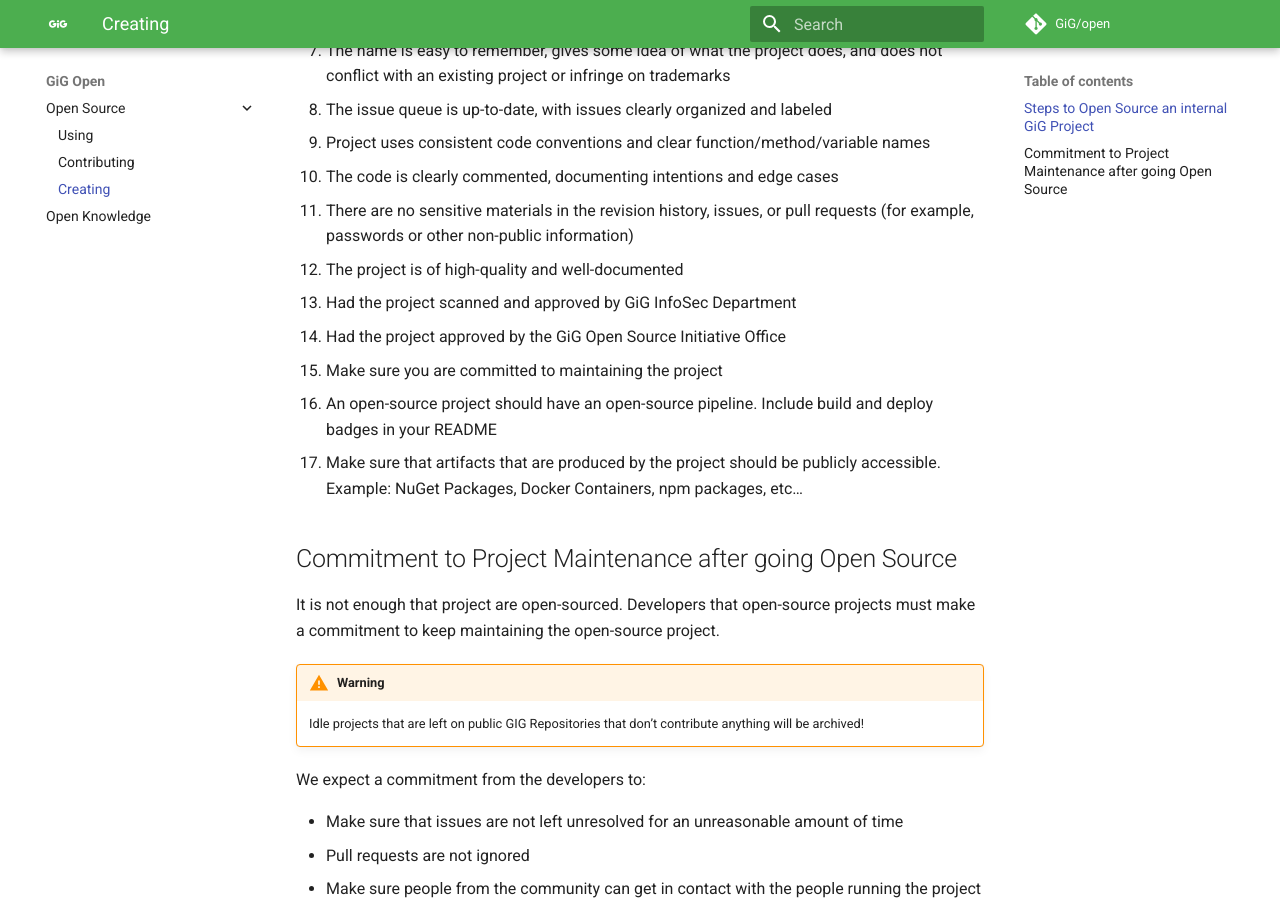
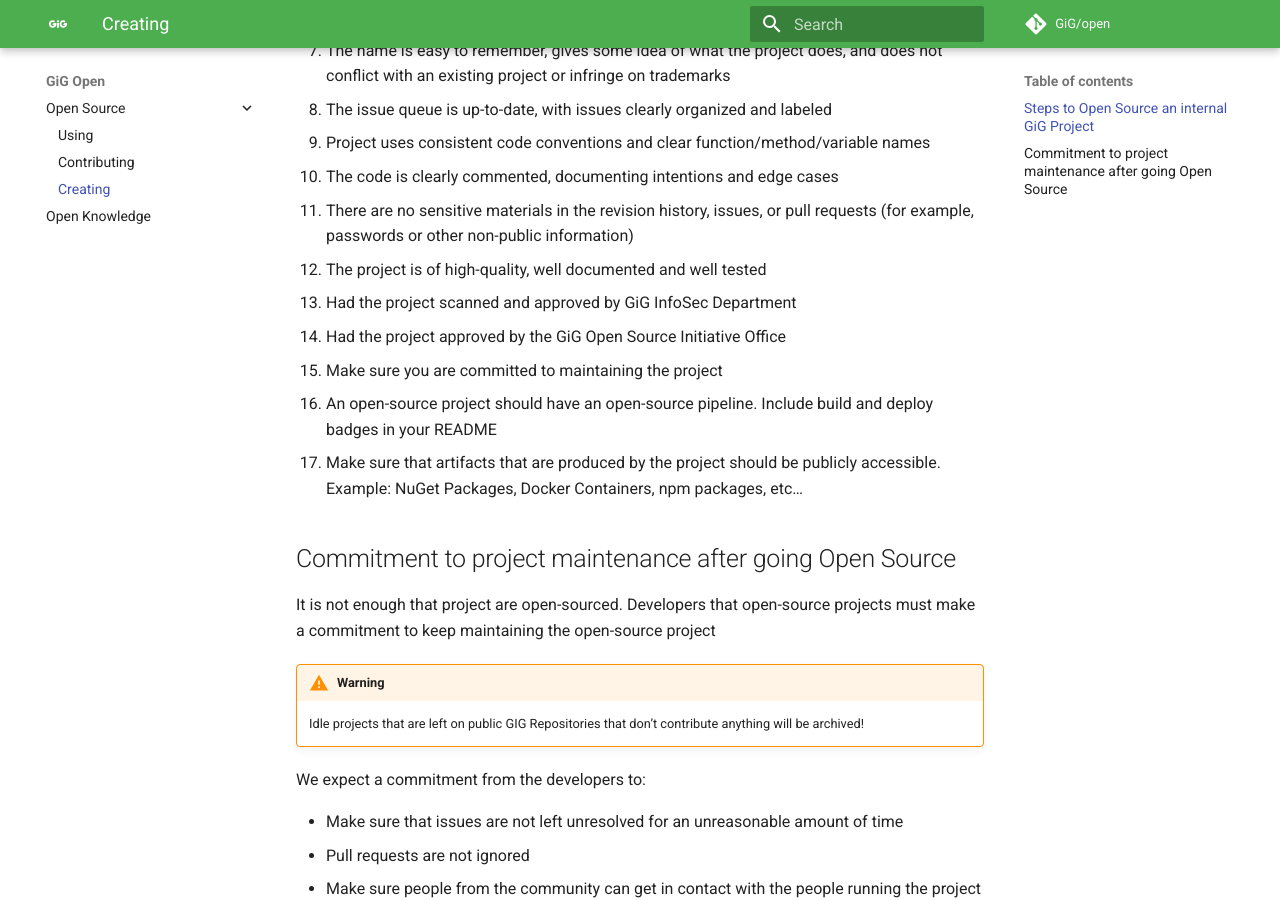
Before and after one commit to GiG/open, an MkDocs documentation site: the page built from docs/open-source/creating.md, in a window 1280 px wide and 900 px high, scrolled down 816 px. Built offline with MkDocs 1.6.1 and Material for MkDocs 9.7.7, drawn with Linux system fonts in a browser that asks for light colours; comment, search, counter and statistics services are not loaded.

Commit message:
Updating styling

```diff
--- a/docs/open-source/creating.md
+++ b/docs/open-source/creating.md
@@ -20,17 +20,16 @@
 9. Project uses consistent code conventions and clear function/method/variable names
 10. The code is clearly commented, documenting intentions and edge cases
 11. There are no sensitive materials in the revision history, issues, or pull requests (for example, passwords or other non-public information)
-12. The project is of high-quality and well-documented
+12. The project is of high-quality, well documented and well tested
 13. Had the project scanned and approved by GiG InfoSec Department
 14. Had the project approved by the GiG Open Source Initiative Office
 15. Make sure you are committed to maintaining the project
 16. An open-source project should have an open-source pipeline. Include build and deploy badges in your README
 17. Make sure that artifacts that are produced by the project should be publicly accessible. Example: NuGet Packages, Docker Containers, npm packages, etc…
 
+## Commitment to project maintenance after going Open Source
 
-## Commitment to Project Maintenance after going Open Source
-
-It is not enough that project are open-sourced. Developers that open-source projects must make a commitment to keep maintaining the open-source project.
+It is not enough that project are open-sourced. Developers that open-source projects must make a commitment to keep maintaining the open-source project
 
 !!! warning
     Idle projects that are left on public GIG Repositories that don’t contribute anything will be archived!
```
